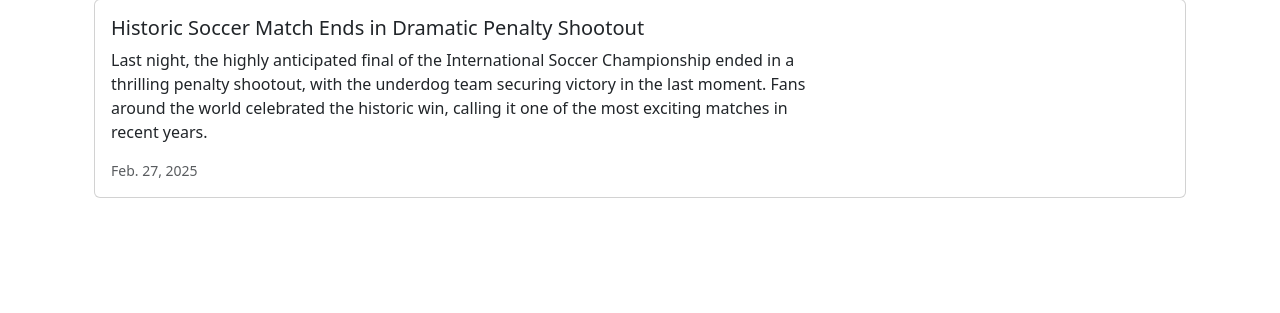
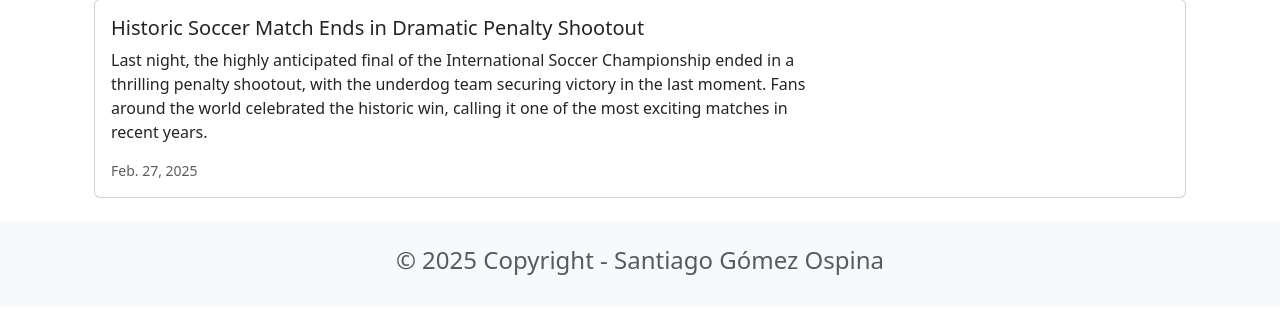
Before and after one commit to SantiGomez2519/Workshops-P1, a Django app: page /news/ in a window 1280 px wide. Shown: the part 487-800 px from the top of the page. Run offline with Django 4.2, Linux system fonts and the light colour scheme; data comes from the database, SQL or seed files in the repository.

Commit message:
Feature - Footer

```diff
--- a/moviereviews/templates/base.html
+++ b/moviereviews/templates/base.html
@@ -29,3 +29,12 @@
     {% block content %}
     {% endblock %}
 </div>
+
+<footer class="text-center text-lg-start bg-light text-muted mt-4">
+    <div class="row">
+        <div class="text-center p-4">
+            <h4>© 2025 Copyright - Santiago Gómez Ospina</h4>
+        </div>
+    </div>
+
+</footer>
```
